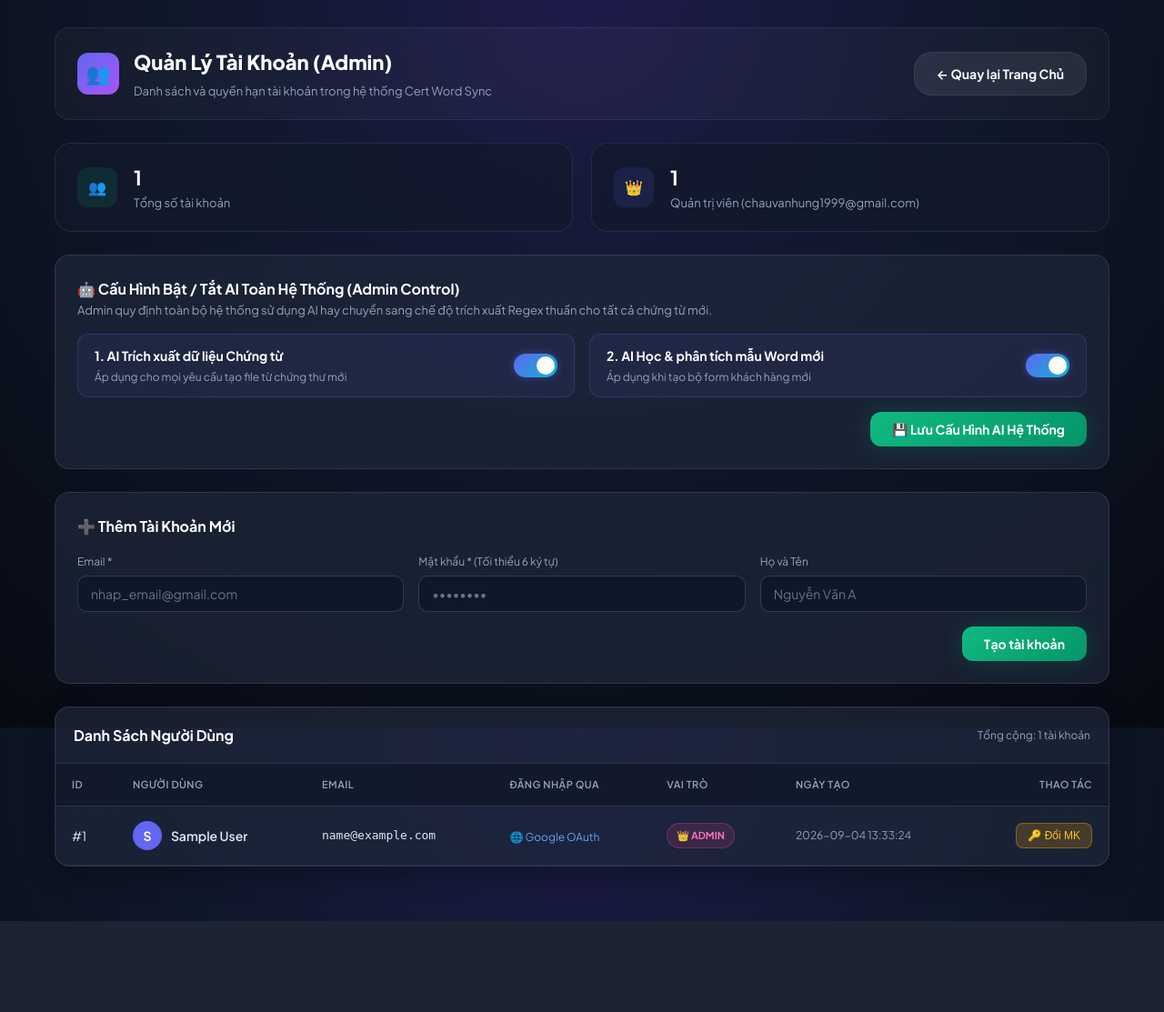
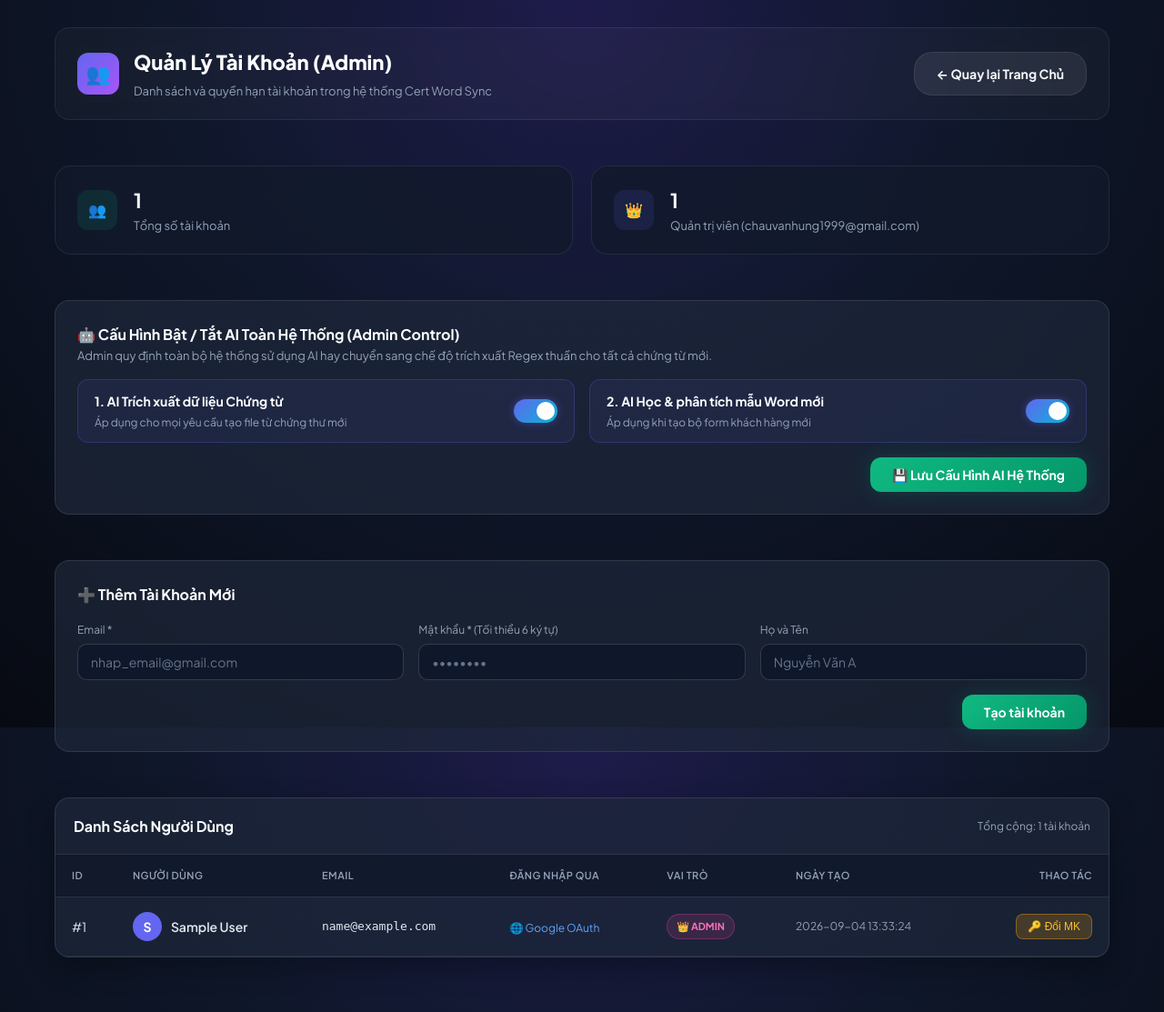
Before and after one commit to chauvanhung/rolly-ai, a Flask app: page /admin/users in a window 1280 px wide. Shown: the whole page at 91% size. Before the commit the page ends 1013 px from the top, so only its background shows below. Run offline with Flask 3, Linux system fonts and the light colour scheme; the visitor is signed in with stand-in values (Sample User, id 1); data comes from the database, SQL or seed files in the repository.

Commit message:
fix(cert_word_sync): force admin container vertical flex stack layout

```diff
--- a/cert_word_sync/templates/admin_users.html
+++ b/cert_word_sync/templates/admin_users.html
@@ -138,12 +138,29 @@
         padding: 24px;
         margin-bottom: 30px;
       }
+      .admin-container {
+        max-width: 1200px;
+        margin: 0 auto;
+        padding: 30px 20px;
+        display: flex;
+        flex-direction: column;
+        gap: 25px;
+      }
+      .admin-container > * {
+        width: 100%;
+      }
       .form-grid {
         display: grid;
-        grid-template-columns: repeat(auto-fit, minmax(220px, 1fr));
+        grid-template-columns: repeat(3, 1fr);
         gap: 16px;
         margin-top: 16px;
       }
+      @media (max-width: 768px) {
+        .form-grid {
+          grid-template-columns: 1fr;
+        }
+      }
+
       .input-field {
         width: 100%;
         padding: 10px 14px;
```
